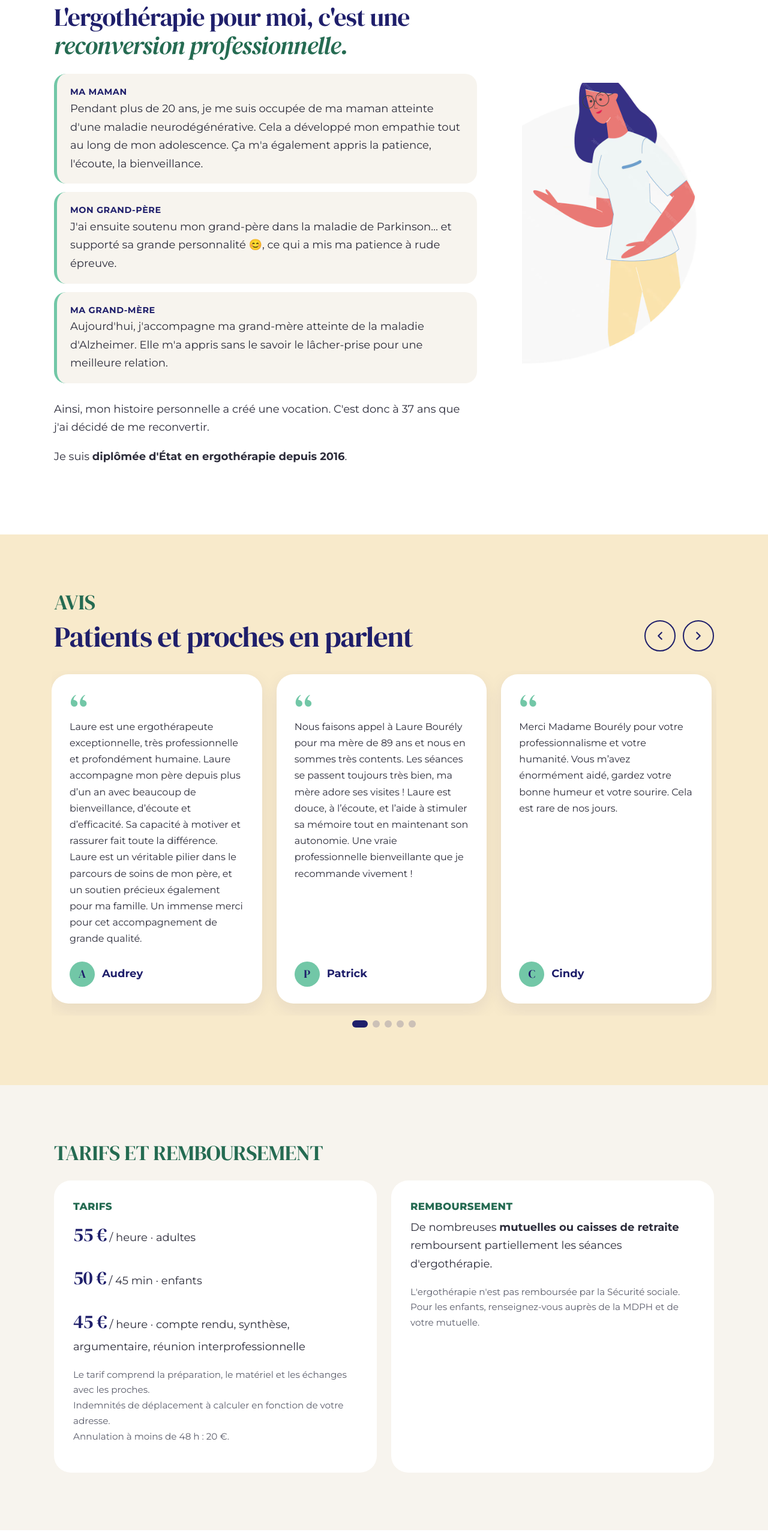
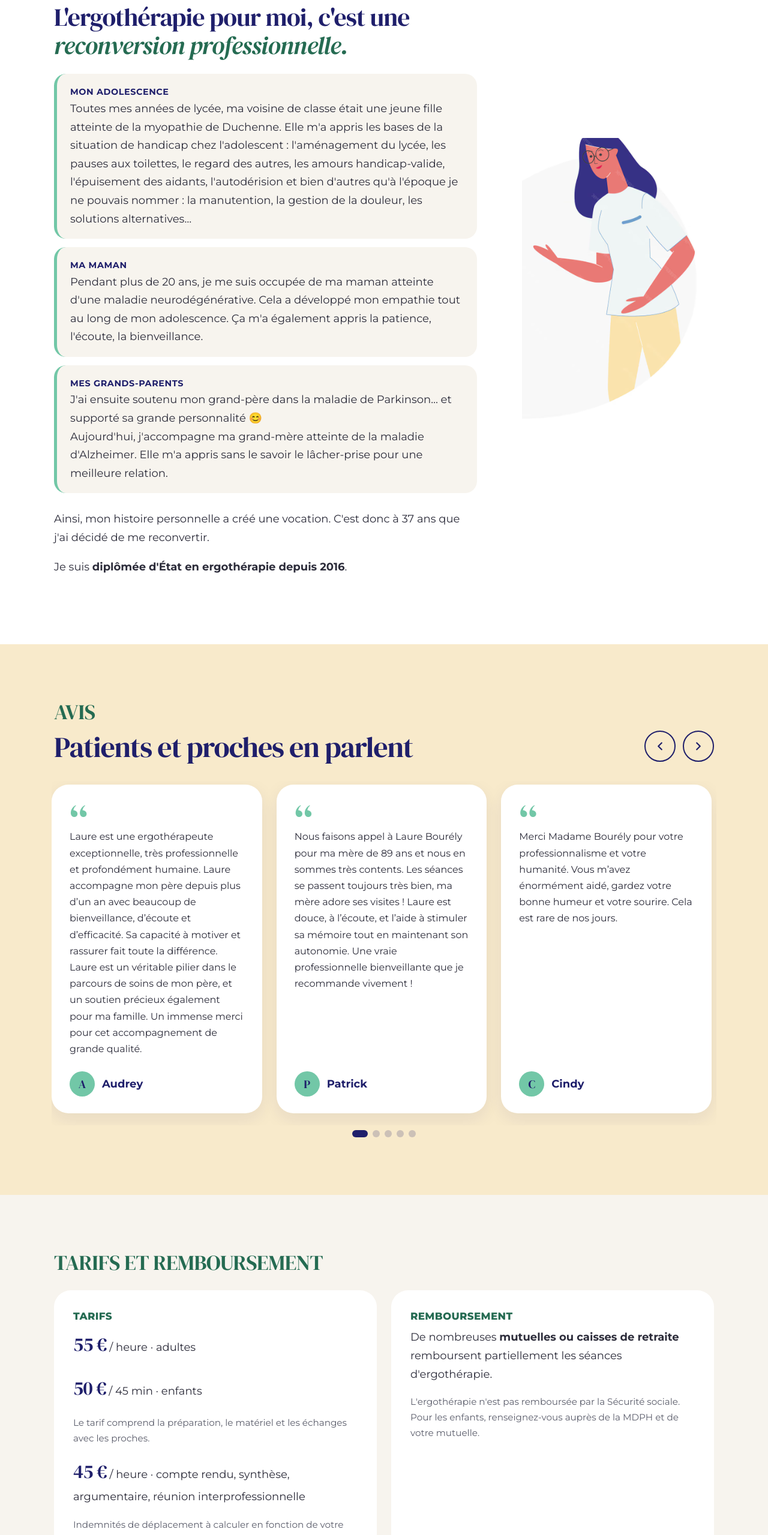
Before and after one commit to laetitiasergent/ergotherapie-laure-bourely, a plain HTML site: page index.html in a window 1280 px wide. Shown: the part 2180-4739 px from the top of the page at 60% size. Drawn offline with Linux system fonts and the light colour scheme.

Commit message:
Tarifs réorganisés, Mon histoire : adolescence et grands-parents
Co-Authored-By: Claude Opus 5.5 <noreply@anthropic.com>

```diff
--- a/index.html
+++ b/index.html
@@ -235,9 +235,9 @@
           <h2 class="kicker">Mon histoire</h2>
           <p class="quote">L'ergothérapie pour moi, c'est une <em>reconversion professionnelle.</em></p>
           <ul class="timeline">
+            <li><strong>Mon adolescence</strong>Toutes mes années de lycée, ma voisine de classe était une jeune fille atteinte de la myopathie de Duchenne. Elle m'a appris les bases de la situation de handicap chez l'adolescent : l'aménagement du lycée, les pauses aux toilettes, le regard des autres, les amours handicap-valide, l'épuisement des aidants, l'autodérision et bien d'autres qu'à l'époque je ne pouvais nommer : la manutention, la gestion de la douleur, les solutions alternatives…</li>
             <li><strong>Ma maman</strong>Pendant plus de 20 ans, je me suis occupée de ma maman atteinte d'une maladie neurodégénérative. Cela a développé mon empathie tout au long de mon adolescence. Ça m'a également appris la patience, l'écoute, la bienveillance.</li>
-            <li><strong>Mon grand-père</strong>J'ai ensuite soutenu mon grand-père dans la maladie de Parkinson… et supporté sa grande personnalité 😊, ce qui a mis ma patience à rude épreuve.</li>
-            <li><strong>Ma grand-mère</strong>Aujourd'hui, j'accompagne ma grand-mère atteinte de la maladie d'Alzheimer. Elle m'a appris sans le savoir le lâcher-prise pour une meilleure relation.</li>
+            <li><strong>Mes grands-parents</strong>J'ai ensuite soutenu mon grand-père dans la maladie de Parkinson… et supporté sa grande personnalité 😊<br>Aujourd'hui, j'accompagne ma grand-mère atteinte de la maladie d'Alzheimer. Elle m'a appris sans le savoir le lâcher-prise pour une meilleure relation.</li>
           </ul>
           <p class="story-end">Ainsi, mon histoire personnelle a créé une vocation. C'est donc à 37 ans que j'ai décidé de me reconvertir.</p>
           <p>Je suis <strong>diplômée d'État en ergothérapie depuis 2016</strong>.</p>
@@ -303,8 +303,9 @@
           <h3>Tarifs</h3>
           <p><span class="price">55 €</span> / heure · adultes</p>
           <p><span class="price">50 €</span> / 45 min · enfants</p>
+          <p class="note">Le tarif comprend la préparation, le matériel et les échanges avec les proches.</p>
           <p><span class="price">45 €</span> / heure · compte rendu, synthèse, argumentaire, réunion interprofessionnelle</p>
-          <p class="note">Le tarif comprend la préparation, le matériel et les échanges avec les proches.<br>Indemnités de déplacement à calculer en fonction de votre adresse.<br>Annulation à moins de 48 h : 20 €.</p>
+          <p class="note">Indemnités de déplacement à calculer en fonction de votre adresse.<br>Annulation à moins de 48 h : 20 €.</p>
         </div>
         <div class="info">
           <h3>Remboursement</h3>
```
